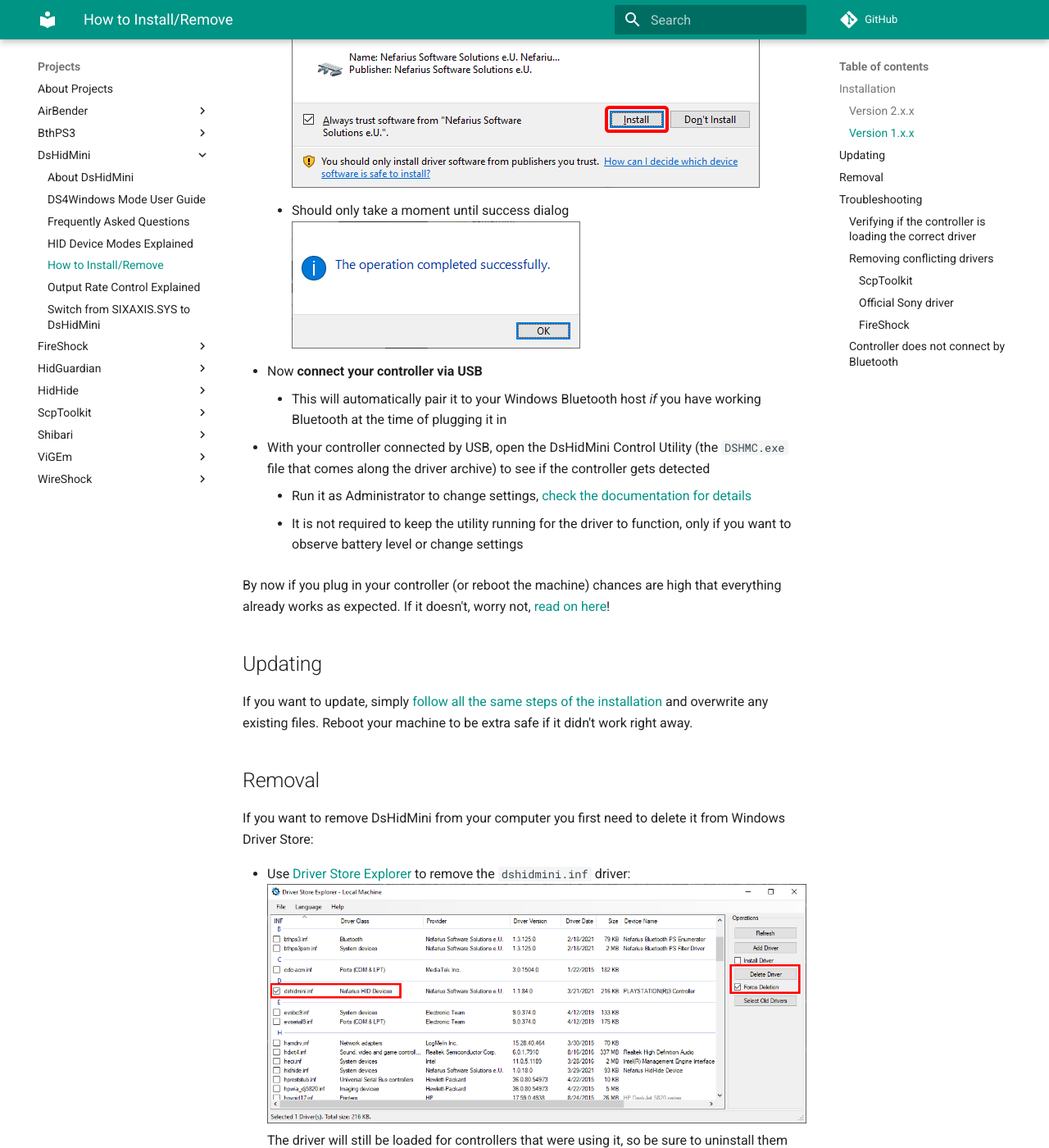
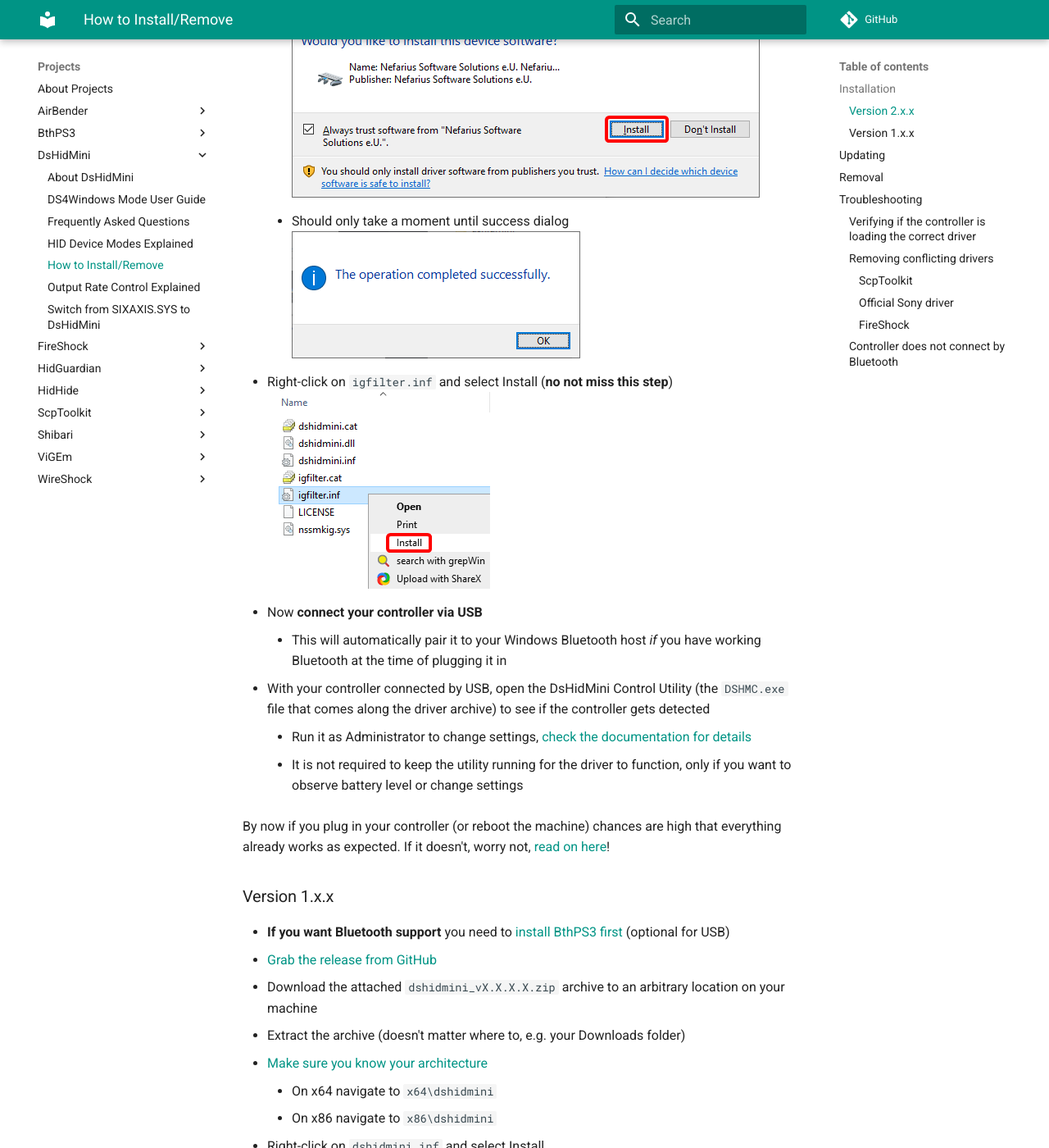
Before and after one commit to nefarius/ViGEm.github.io, an MkDocs documentation site: the page built from docs/projects/DsHidMini/How-to-Install.md, in a window 1280 px wide and 1400 px high, scrolled down 1132 px. Shown: the whole window at 82% size. Built offline with MkDocs 1.6.1 and Material for MkDocs 9.7.7, drawn with Linux system fonts in a browser that asks for light colours; comment, search, counter and statistics services are not loaded; some of the changed text lies outside the part shown.

Commit message:
Added version 2 instructions

```diff
--- a/docs/projects/DsHidMini/How-to-Install.md
+++ b/docs/projects/DsHidMini/How-to-Install.md
@@ -8,7 +8,31 @@
 
 ### Version 2.x.x
 
-Coming soon...
+!!! important "Currently in BETA"
+    Version 2 has been release on 23rd of July 2021 and is currently in BETA. It has been tested thoroughly already but keep that in mind!
+
+- **If you want Bluetooth support** you need to [install BthPS3 first](https://github.com/ViGEm/BthPS3/releases/tag/setup-v2.0.144) (optional for USB)
+- [Grab the release from GitHub](https://github.com/ViGEm/DsHidMini/releases/tag/v2.0.242.0)
+- Download the attached `dshidmini_vX.X.X.X.zip` archive to an arbitrary location on your machine
+- Extract the archive (doesn't matter where to, e.g. your Downloads folder)
+- [Make sure you know your architecture](https://vigem.org/research/How-to-check-architecture/)
+    - On x64 navigate to `x64\dshidmini`
+    - On x86 navigate to `x86\dshidmini`
+- Right-click on `dshidmini.inf` and select Install
+    ![Np5YTiEyBv.png](images/Np5YTiEyBv.png)
+    - If you've never installed great software before 😉 this might show up (hit Install):
+    ![DRYeurZsPs.png](images/DRYeurZsPs.png)
+    - Should only take a moment until success dialog
+    ![InfDefaultInstall_La1TsZO9P0.png](images/InfDefaultInstall_La1TsZO9P0.png)
+- Right-click on `igfilter.inf` and select Install (**no not miss this step**)
+    ![oAjtjJRW9B.png](images/oAjtjJRW9B.png)
+- Now **connect your controller via USB**
+    - This will automatically pair it to your Windows Bluetooth host *if* you have working Bluetooth at the time of plugging it in
+- With your controller connected by USB, open the DsHidMini Control Utility (the `DSHMC.exe` file that comes along the driver archive) to see if the controller gets detected
+    - Run it as Administrator to change settings, [check the documentation for details](../HID-Device-Modes-Explained)
+    - It is not required to keep the utility running for the driver to function, only if you want to observe battery level or change settings
+
+By now if you plug in your controller (or reboot the machine) chances are high that everything already works as expected. If it doesn't, worry not, [read on here](#troubleshooting)!
 
 ### Version 1.x.x
 
```
